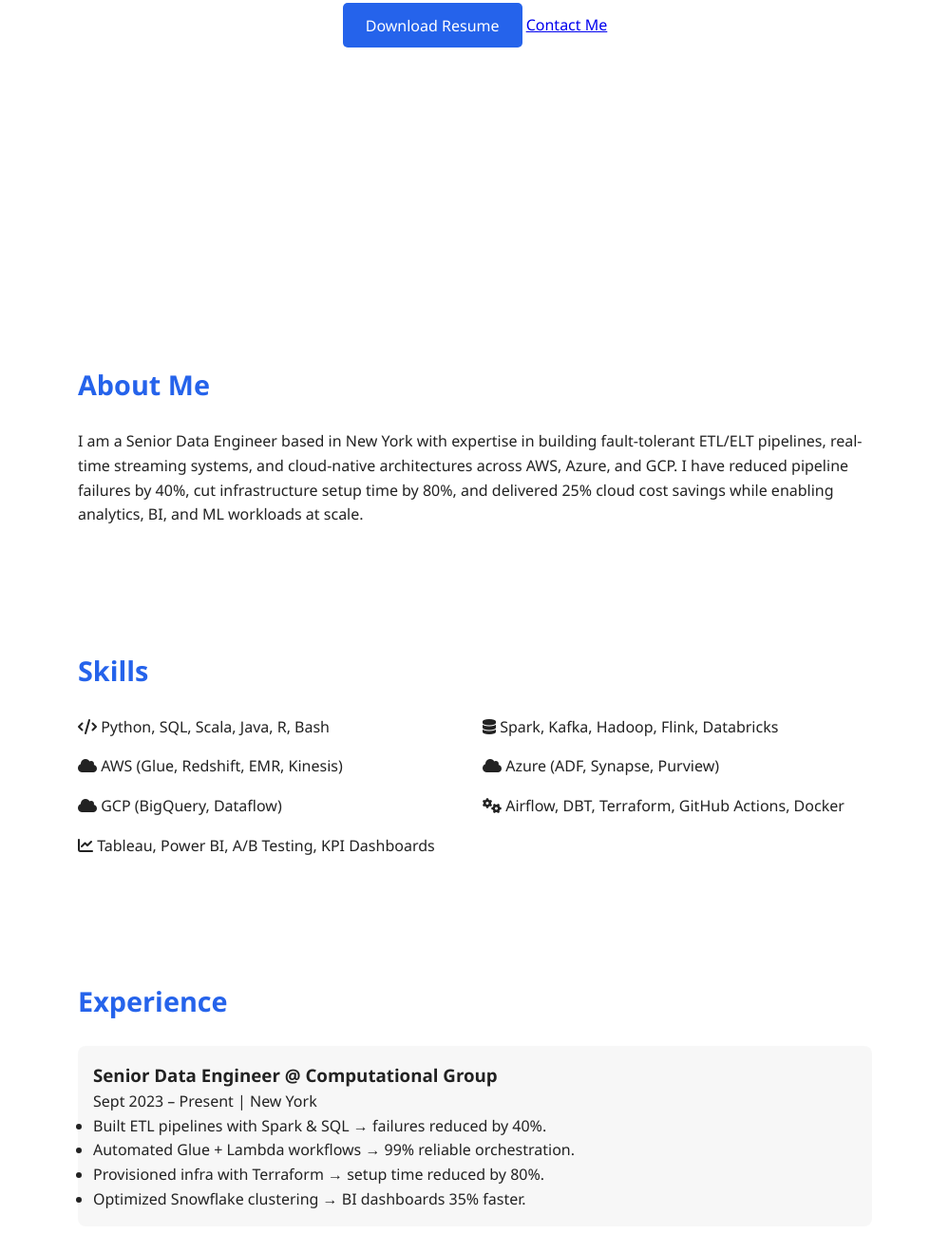
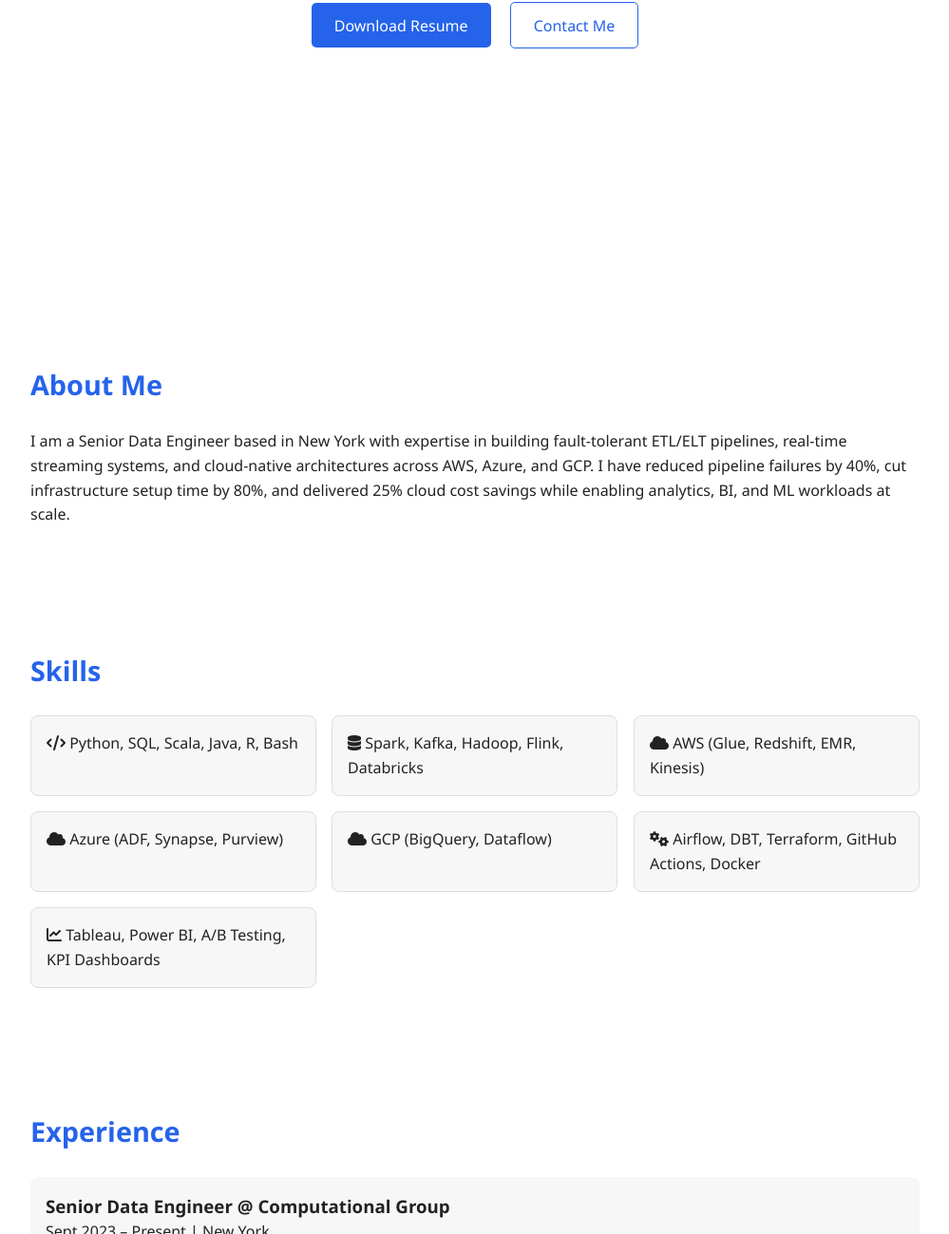
Before and after one commit to japjots3198/portfolio, a plain HTML site: page index.html in a window 1280 px wide. Shown: the part 473-1772 px from the top of the page at 95% size, without its empty margins (140-1139 px from the left). Drawn offline with nearby package versions, Linux system fonts and the light colour scheme.

Commit message:
Update style.css

```diff
--- a/style.css
+++ b/style.css
@@ -11,8 +11,7 @@
 }
 
 * { margin: 0; padding: 0; box-sizing: border-box; font-family: "Segoe UI", sans-serif; }
-
-body { background: var(--bg); color: var(--text); line-height: 1.6; }
+body { background: var(--bg); color: var(--text); line-height: 1.6; scroll-behavior: smooth; }
 
 header { position: sticky; top: 0; background: var(--bg); border-bottom: 1px solid #ddd; z-index: 100; }
 nav { display: flex; justify-content: space-between; align-items: center; padding: 1rem 2rem; }
@@ -22,20 +21,25 @@ nav a { text-decoration: none; color: var(--text); font-weight: 500; }
 nav a:hover { color: var(--primary); }
 #theme-toggle { border: none; background: none; cursor: pointer; font-size: 1.2rem; }
 
-section { padding: 4rem 2rem; max-width: 900px; margin: auto; }
+section { padding: 4rem 2rem; max-width: 1000px; margin: auto; }
 h2 { margin-bottom: 1.5rem; font-size: 1.8rem; color: var(--primary); }
+ul { margin-left: 1rem; }
 
 .hero { display: flex; flex-direction: column; justify-content: center; align-items: center; text-align: center; height: 90vh; }
-.hero-text h2 { font-size: 2.5rem; margin: 1rem 0; }
-.hero-text .btn { background: var(--primary); color: white; padding: 0.8rem 1.5rem; border-radius: 5px; text-decoration: none; }
-
+.hero h2 { font-size: 2.2rem; margin: 1rem 0; }
+.hero h3 { font-size: 1.4rem; color: var(--primary); margin-bottom: 1.5rem; }
+.hero .btn, .btn-secondary { padding: 0.8rem 1.5rem; border-radius: 5px; text-decoration: none; margin: 0.5rem; }
+.hero .btn { background: var(--primary); color: white; }
+.hero .btn-secondary { background: transparent; border: 1px solid var(--primary); color: var(--primary); }
 .profile-img { width: 150px; border-radius: 50%; margin-bottom: 1rem; }
 
-.skills-grid, .proj-grid { display: grid; gap: 1rem; }
-.skills-grid { grid-template-columns: 1fr 1fr; }
-.proj-grid { grid-template-columns: repeat(auto-fit, minmax(250px, 1fr)); }
+.skills-grid { display: grid; grid-template-columns: repeat(auto-fit, minmax(250px, 1fr)); gap: 1rem; }
+.skill-card { padding: 1rem; border: 1px solid #ddd; border-radius: 8px; background: rgba(0,0,0,0.03); }
+[data-theme="dark"] .skill-card { background: rgba(255,255,255,0.05); }
 
 .exp-card, .proj-card { background: rgba(0,0,0,0.03); padding: 1rem; border-radius: 8px; margin-bottom: 1.5rem; }
 [data-theme="dark"] .exp-card, [data-theme="dark"] .proj-card { background: rgba(255,255,255,0.05); }
 
-footer { text-align: center; padding: 2rem; border-top: 1px solid #ddd; }
+.proj-grid { display: grid; grid-template-columns: repeat(auto-fit, minmax(250px, 1fr)); gap: 1rem; }
+
+footer { text-align: center; padding: 2rem; border-top: 1px solid #ddd; margin-top: 2rem; }
```
